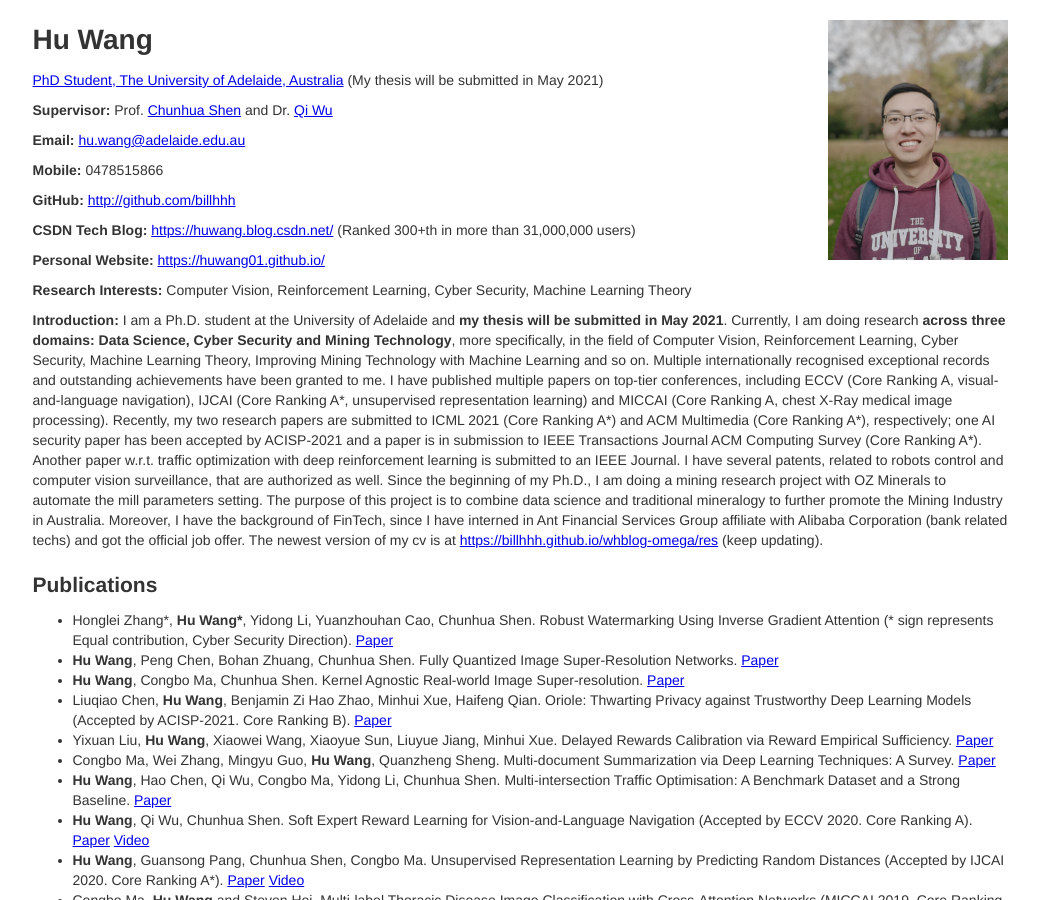
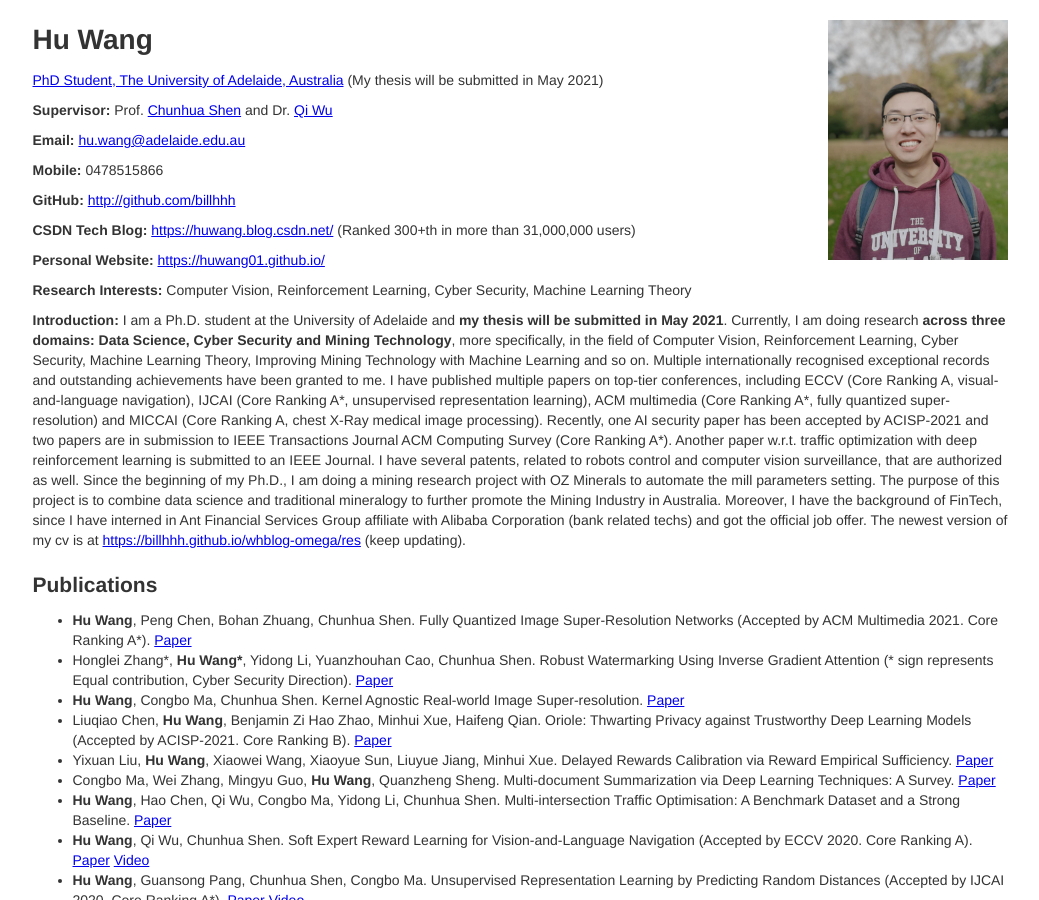
Before and after one commit to billhhh/whblog-omega, a Jekyll site: the page res/index.html, which Jekyll copies as it is, in a window 1280 px wide and 900 px high. Shown: the whole window, without its empty margins (120-1159 px from the left). Built offline with Jekyll 4.4.1, drawn with Linux system fonts in a browser that asks for light colours.

Commit message:
Update index.html

```diff
--- a/res/index.html
+++ b/res/index.html
@@ -46,8 +46,8 @@
         I am a Ph.D. student at the University of Adelaide and <strong>my thesis will be submitted in May 2021</strong>.
 	Currently, I am doing research <strong>across three domains: Data Science, Cyber Security and Mining Technology</strong>, more specifically, in the field of Computer Vision, Reinforcement Learning, Cyber Security, Machine Learning Theory, Improving Mining Technology with Machine Learning and so on.
 	Multiple internationally recognised exceptional records and outstanding achievements have been granted to me.
-	I have published multiple papers on top-tier conferences, including ECCV (Core Ranking A, visual-and-language navigation), IJCAI (Core Ranking A*, unsupervised representation learning) and MICCAI (Core Ranking A, chest X-Ray medical image processing).
-	Recently, my two research papers are submitted to ICML 2021 (Core Ranking A*) and ACM Multimedia (Core Ranking A*), respectively; one AI security paper has been accepted by ACISP-2021 and a paper is in submission to IEEE Transactions Journal ACM Computing Survey (Core Ranking A*).
+	I have published multiple papers on top-tier conferences, including ECCV (Core Ranking A, visual-and-language navigation), IJCAI (Core Ranking A*, unsupervised representation learning), ACM multimedia (Core Ranking A*, fully quantized super-resolution) and MICCAI (Core Ranking A, chest X-Ray medical image processing).
+	Recently, one AI security paper has been accepted by ACISP-2021 and two papers are in submission to IEEE Transactions Journal ACM Computing Survey (Core Ranking A*).
 	Another paper w.r.t. traffic optimization with deep reinforcement learning is submitted to an IEEE Journal.
 	I have several patents, related to robots control and computer vision surveillance, that are authorized as well.
 	Since the beginning of my Ph.D., I am doing a mining research project with OZ Minerals to automate the mill parameters setting. The purpose of this project is to combine data science and traditional mineralogy to further promote the Mining Industry in Australia.
@@ -59,11 +59,11 @@
 	  <h2>Publications</h2>
       <div class="row">
         <ul>
+          <li>
+            <strong>Hu Wang</strong>, Peng Chen, Bohan Zhuang, Chunhua Shen. Fully Quantized Image Super-Resolution Networks (Accepted by ACM Multimedia 2021. Core Ranking A*). <a href = "https://arxiv.org/abs/2011.14265">Paper</a>
+          </li>
 	  <li>
             Honglei Zhang*, <strong>Hu Wang*</strong>, Yidong Li, Yuanzhouhan Cao, Chunhua Shen. Robust Watermarking Using Inverse Gradient Attention (* sign represents Equal contribution, Cyber Security Direction). <a href = "https://arxiv.org/abs/2011.10850">Paper</a>
-          </li>
-	  <li>
-            <strong>Hu Wang</strong>, Peng Chen, Bohan Zhuang, Chunhua Shen. Fully Quantized Image Super-Resolution Networks. <a href = "https://arxiv.org/abs/2011.14265">Paper</a>
           </li>
           <li>
             <strong>Hu Wang</strong>, Congbo Ma, Chunhua Shen. Kernel Agnostic Real-world Image Super-resolution. <a href = "https://arxiv.org/abs/2104.09008">Paper</a>
```
